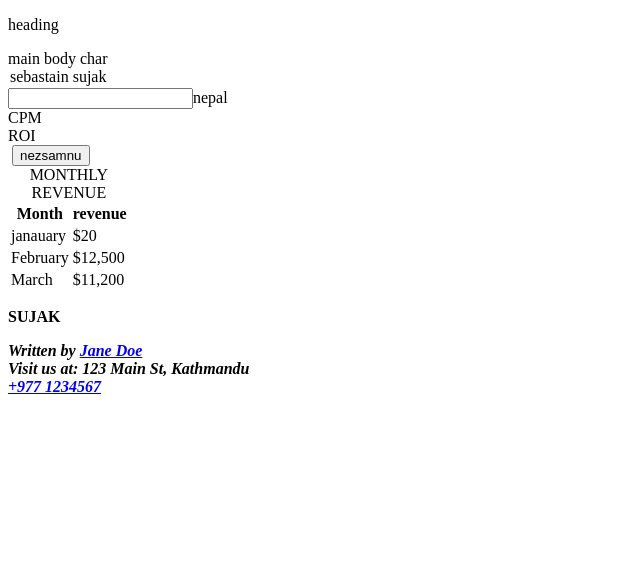
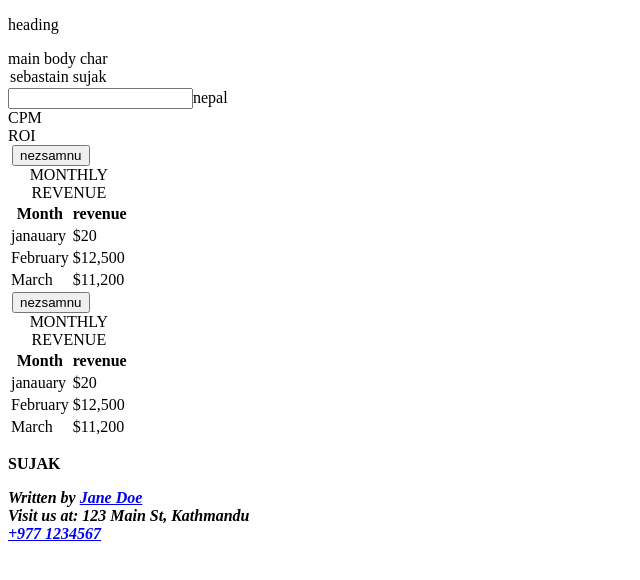
Before and after one commit to cursitesebastian-bot/pppo, a website: page index.html in a window 1280 px wide. Shown: the whole page, without its empty margins (0-640 px from the left). Drawn offline with Linux system fonts and the light colour scheme.

Commit message:
Add new section with button and revenue table

```diff
--- a/index.html
+++ b/index.html
@@ -45,6 +45,24 @@
                 </tbody>
             </table>
         </main>
+        <section>
+            <img>
+            <area class="tr">
+            <button href="/nextpage" id="nezsanu">nezsamnu</button>
+        </section>
+        <main>
+            <table>
+                <caption>MONTHLY REVENUE</caption>
+                <thead>
+                    <tr><th>Month</th><th>revenue</th></tr>
+                </thead>
+                <tbody>
+                    <tr><td>janauary</td><td>$20</td></tr>
+                    <tr><td>February</td><td>$12,500</td></tr>
+                    <tr><td>March</td><td>$11,200</td></tr>
+                </tbody>
+            </table>
+        </main>
         <footer>
             <p><b>SUJAK</p>
             <address>
```
